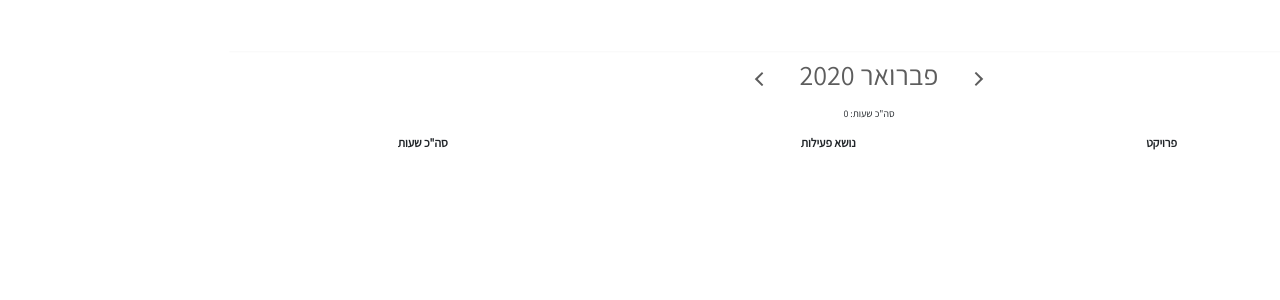
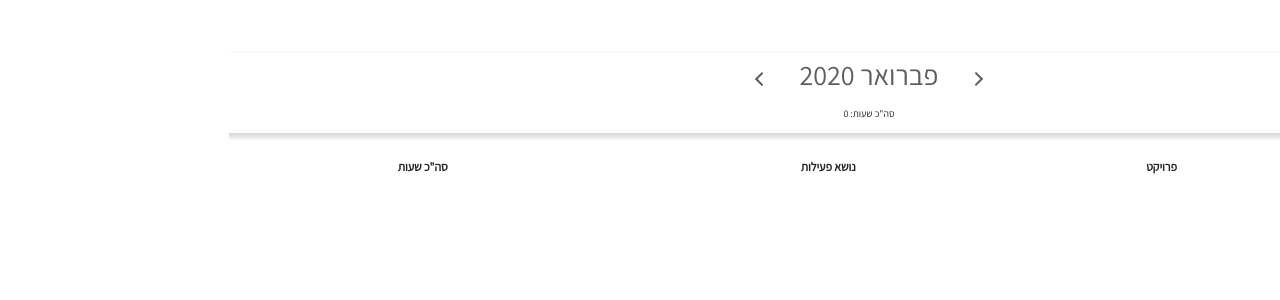
Before and after one commit to nirch/appleseeds-portal-react, a React (Create React App) app: page /#/hours-report in a window 1280 px wide. Shown: the top 300 px of the page. Built offline with nearby package versions, Linux system fonts and the light colour scheme.

Commit message:
use css 'c-' and 'p-' to class names and add border top to table header

```diff
--- a/src/components/hours/HoursReport.css
+++ b/src/components/hours/HoursReport.css
@@ -1,16 +1,16 @@
-.hours-report-table > div {
+.c-hours-report-table > div {
     margin-top: 100px;
     margin-bottom: 100px;
 }
 
-.hours-report-table .not-approved{
+.c-hours-report-table .not-approved{
     background: #ffa1a1;
 }
 
-.hours-report-table .waiting{
+.c-hours-report-table .waiting{
     background: #ffd300;
 }
 
-.hours-report-table .approved{
+.c-hours-report-table .approved{
     background: #a1d47f;
 }
--- a/src/components/hours/HoursReportTable.css
+++ b/src/components/hours/HoursReportTable.css
@@ -1,6 +1,6 @@
 
 
-.hours-report-table{
+.c-hours-report-table{
     text-align: center;
     width:100%;
     font-size: 0.75em;
@@ -9,7 +9,14 @@
     border-spacing: 0 1.0em;
 }
 
-.hours-report-table td{
-    padding-top: 7px;
-    padding-bottom: 7px;
+.c-hours-report-table td{
+    padding-top: 9px;
+    padding-bottom: 9px;
 }
+
+
+.c-hours-report-table th{
+    padding-top: 25px;
+    padding-bottom: 5px;
+    background-image: linear-gradient(to bottom, rgba(219, 216, 216, 0.973) 2%, white 17%, white 80%);
+}
--- a/src/components/hours/HoursReportTable.js
+++ b/src/components/hours/HoursReportTable.js
@@ -15,7 +15,7 @@ const HoursReportTable = (props) => {
 
     return (
         <div>
-            <table className="hours-report-table">
+            <table className="c-hours-report-table">
                 <thead>
                     <tr>
                         <th>תאריך</th>
```
